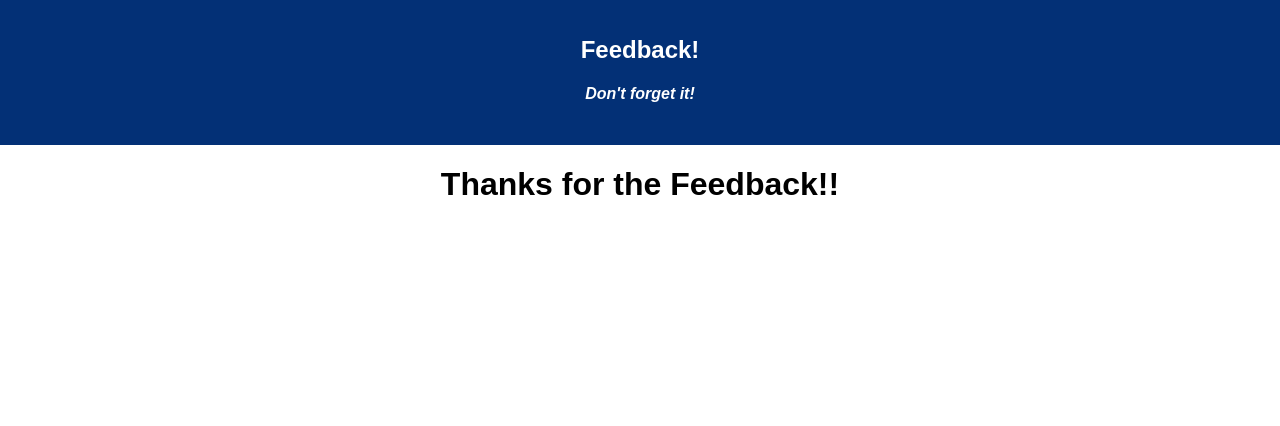
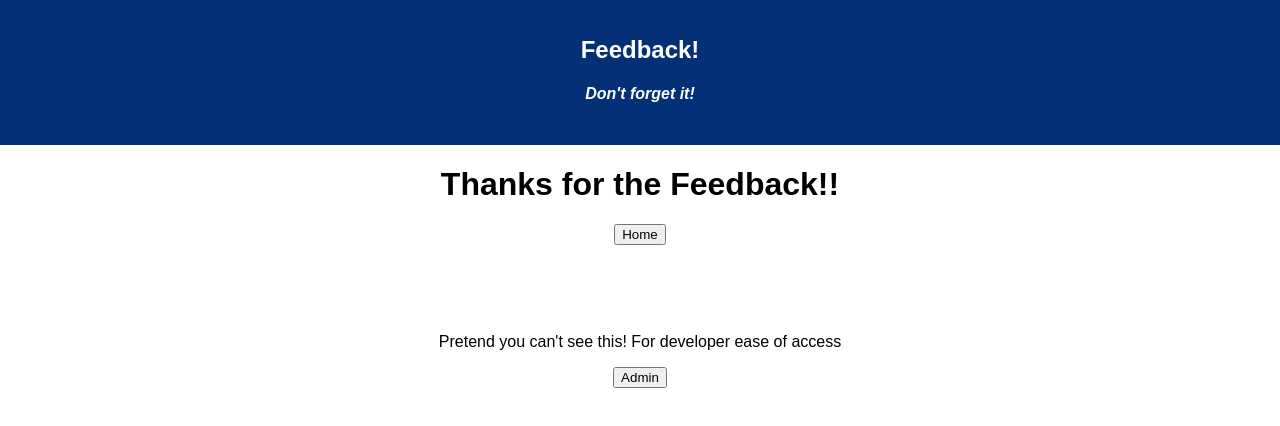
Before and after one commit to nrminar/redux-feedback-loop, a React app: page /#/thanks in a window 1280 px wide. Built offline with nearby package versions, Linux system fonts and the light colour scheme.

Commit message:
added eou buttons and style

```diff
--- a/src/components/Admin/Admin.js
+++ b/src/components/Admin/Admin.js
@@ -19,13 +19,14 @@ class Home extends Component {
       })
       console.log('All the feedback:', this.state.feedback)
   }
-
-
+  homeButton = () =>{
+    this.props.history.push('/')
+  }
   render() {
     return (
       <div>
         <h1>Admin</h1>
-        <table>
+        <table className = "adminTable">
             <thead>
                 <th>Feeling</th>
                 <th>Understanding</th>
@@ -41,6 +42,12 @@ class Home extends Component {
                 )}
             </tbody>
         </table>
+        <br/>
+        <br/>
+        <br/>
+        <br/>
+        <br/>
+        <button onClick = {this.homeButton}>Home</button>
       </div>
     );
   }
--- a/src/components/App/App.css
+++ b/src/components/App/App.css
@@ -12,7 +12,9 @@
 .App-title {
   font-size: 1.5em;
 }
-
+.adminTable{
+  margin: auto;
+}
 .App-intro {
   font-size: large;
 }
--- a/src/components/Thanks/Thanks.js
+++ b/src/components/Thanks/Thanks.js
@@ -2,13 +2,24 @@ import React, { Component } from 'react';
 import Axios from 'axios';
 import { connect } from 'react-redux';
 class Thanks extends Component {
-  state={
-    orders: []
+  homeButton = () =>{
+    this.props.history.push('/')
+  }
+  adminButton = () =>{
+    this.props.history.push('/admin')
   }
   render() {
     return (
       <div>
         <h1>Thanks for the Feedback!!</h1>
+        <button onClick = {this.homeButton}>Home</button>
+        <br/>
+        <br/>
+        <br/>
+        <br/>
+        <br/>
+        <p>Pretend you can't see this! For developer ease of access</p>
+        <button onClick = {this.adminButton}>Admin</button>
       </div>
     );
   }
```
